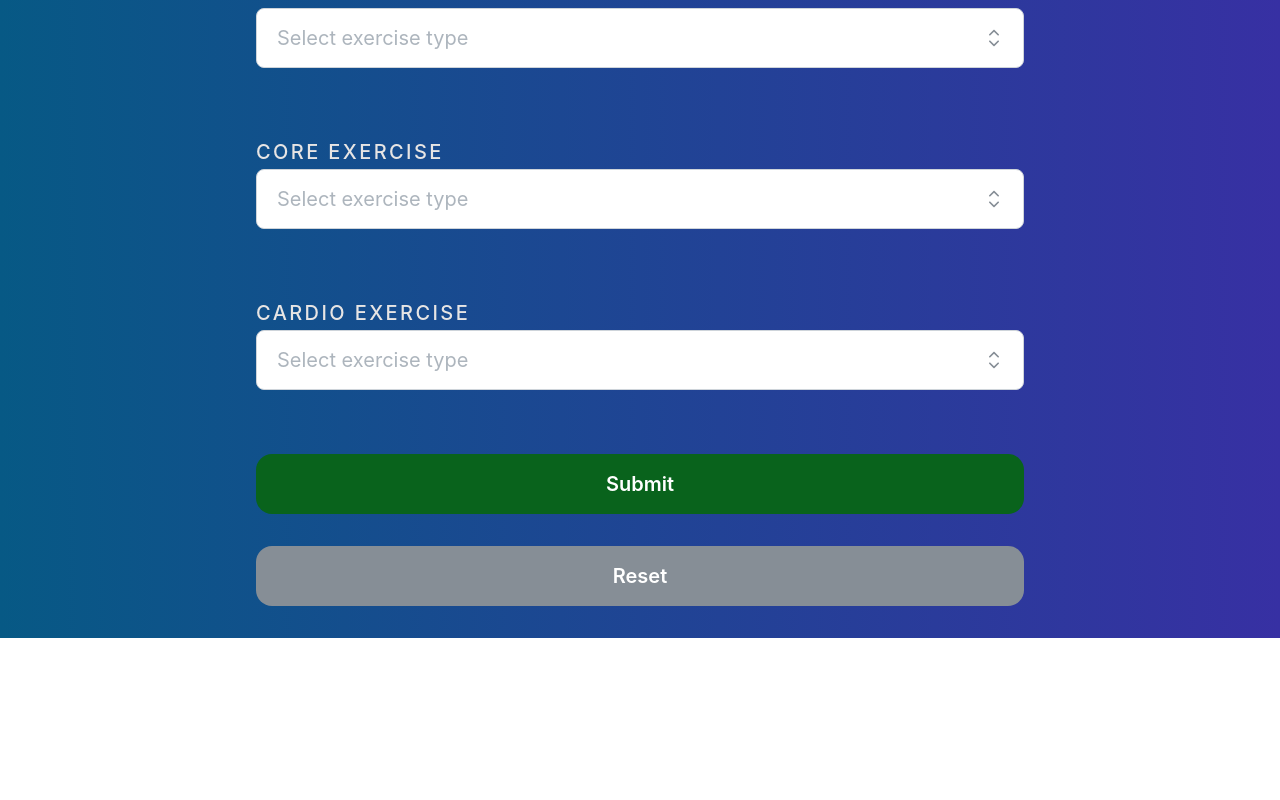
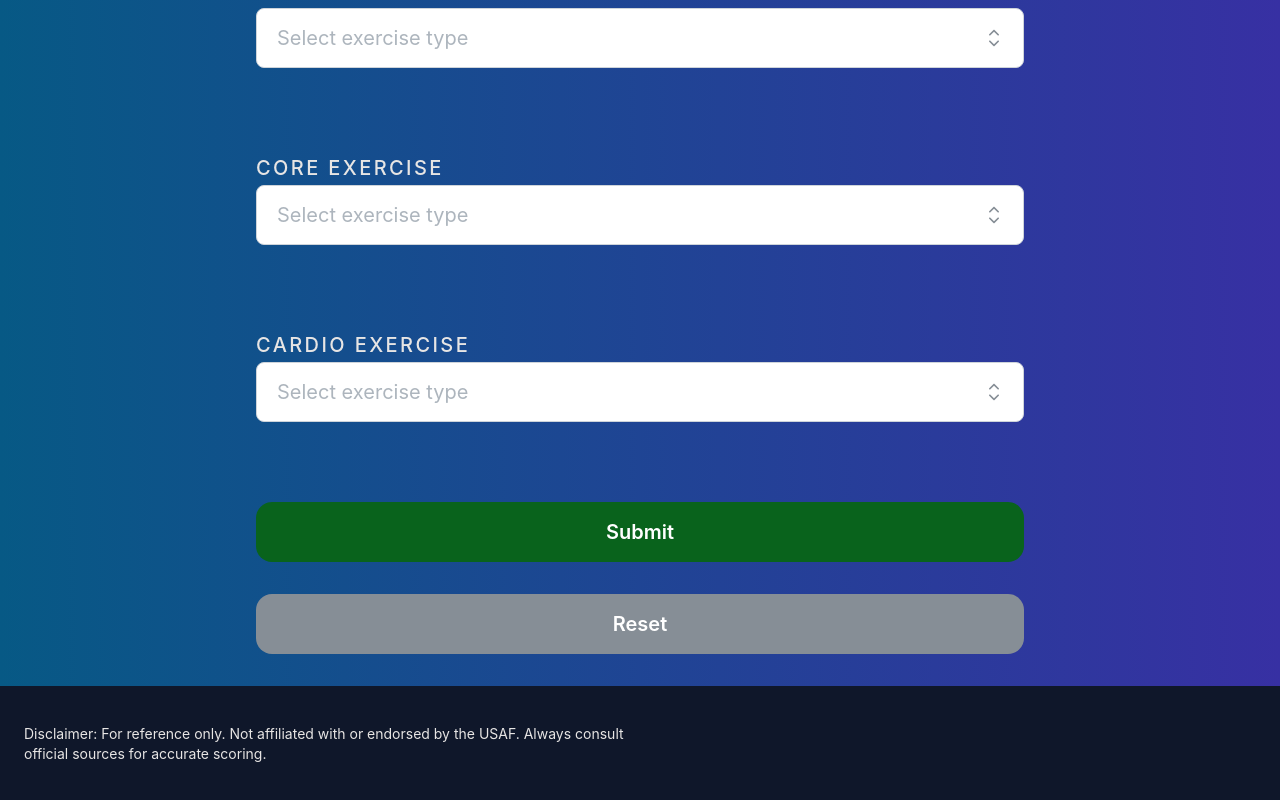
Before and after one commit to ronnieima/usaf-pt-calculator, a Next.js app: page / in a window 1280 px wide. Shown: the part 768-1568 px from the top of the page. Before the commit the page ends 1406 px from the top, so only its background shows below. Built offline with nearby package versions, Linux system fonts and the light colour scheme.

Commit message:
add footer/dynamic input visibility

```diff
--- a/app/_ui/ExerciseSelect.tsx
+++ b/app/_ui/ExerciseSelect.tsx
@@ -1,6 +1,6 @@
 "use client";
 
-import { Select } from "@mantine/core";
+import { NumberInput, Select, TextInput } from "@mantine/core";
 import React, { useState } from "react";
 import formatExerciseName from "../_util/formatExerciseName";
 
@@ -11,11 +11,13 @@ type ExerciseSelectProps = {
 
 const ExerciseSelect = ({ type, options }: ExerciseSelectProps) => {
   const [value, setValue] = useState("");
-  console.log(value);
+  const exerciseLabel = formatExerciseName(type);
+  const isVisibleInput = Boolean(value);
 
   return (
+    <section className="flex flex-col gap-4">
       <Select
-      label={`${formatExerciseName(type)} Exercise`}
+        label={`${exerciseLabel} Exercise`}
         placeholder="Select exercise type"
         size="xl"
         radius="0.5rem"
@@ -23,6 +25,33 @@ const ExerciseSelect = ({ type, options }: ExerciseSelectProps) => {
         value={value}
         onChange={setValue}
       />
+
+      <div className="relative">
+        <div
+          className={
+            isVisibleInput
+              ? "transform opacity-100 transition-all duration-1000"
+              : "invisible absolute h-0 w-0 -translate-y-4 transform opacity-0 transition-all duration-0"
+          }
+        >
+          {value === "Forearm Plank" || value === "1.5 Mile Run" ? (
+            <TextInput
+              size="lg"
+              radius="md"
+              label={`${value} Time`}
+              placeholder="MM:SS"
+            />
+          ) : (
+            <NumberInput
+              size="xl"
+              radius="lg"
+              label={`${value} Reps`}
+              placeholder="Reps"
+            />
+          )}
+        </div>
+      </div>
+    </section>
   );
 };
 
--- /dev/null
+++ b/app/_ui/Footer.tsx
@@ -0,0 +1,14 @@
+import React from "react";
+
+const Footer = () => {
+  return (
+    <footer className="flex bg-slate-900  p-6 text-stone-200">
+      <p className="w-[50%] text-sm">
+        Disclaimer: For reference only. Not affiliated with or endorsed by the
+        USAF. Always consult official sources for accurate scoring.
+      </p>
+    </footer>
+  );
+};
+
+export default Footer;
--- a/app/_ui/Form.tsx
+++ b/app/_ui/Form.tsx
@@ -1,6 +1,6 @@
-import { Button } from "@mantine/core";
 import AgeGroupSelect from "./AgeGroupSelect";
 import ExerciseSelect from "./ExerciseSelect";
+import FormButtons from "./FormButtons";
 import GenderRadioButtons from "./GenderRadioButtons";
 
 const Form = () => {
@@ -11,31 +11,19 @@ const Form = () => {
       {/* select age group */}
       <AgeGroupSelect />
       {/* select upper exercise  */}
-      <ExerciseSelect type="upper" options={["Pushups", "Hand Releases"]} />
+      <ExerciseSelect type="upper" options={["Pushup", "Hand Release"]} />
       {/* select core exercise */}
       <ExerciseSelect
         type="core"
-        options={["Situps", "Cross Legged Reverse Crunches", "Forearm Plank"]}
+        options={["Situp", "Cross Legged Reverse Crunch", "Forearm Plank"]}
       />
       {/* select cardio exercise */}
       <ExerciseSelect
         type="cardio"
-        options={["1.5 Mile Run", "20 Meter HAMR Shuttles"]}
+        options={["1.5 Mile Run", "20 Meter HAMR Shuttle"]}
       />
       {/* reset/submit button */}
-      <div className="flex flex-col gap-8">
-        <Button
-          variant="filled"
-          color="rgba(9, 99, 28, 1)"
-          size="xl"
-          radius="lg"
-        >
-          Submit
-        </Button>
-        <Button variant="filled" color="gray" size="xl" radius="lg">
-          Reset
-        </Button>
-      </div>
+      <FormButtons />
     </form>
   );
 };
--- /dev/null
+++ b/app/_ui/FormButtons.tsx
@@ -0,0 +1,23 @@
+import { Button } from "@mantine/core";
+import React from "react";
+
+const FormButtons = () => {
+  return (
+    <div className="flex flex-col gap-8">
+      <Button
+        type="submit"
+        variant="filled"
+        color="rgba(9, 99, 28, 1)"
+        size="xl"
+        radius="lg"
+      >
+        Submit
+      </Button>
+      <Button type="reset" variant="filled" color="gray" size="xl" radius="lg">
+        Reset
+      </Button>
+    </div>
+  );
+};
+
+export default FormButtons;
--- a/app/_ui/Links.tsx
+++ b/app/_ui/Links.tsx
@@ -16,7 +16,7 @@ function Links() {
             className={classnames({
               "text-zinc-900": link.href === currentPath,
               "text-zinc-500 no-underline": link.href !== currentPath,
-              "no-underline transition-colors hover:text-zinc-800": true,
+              "transition-colors hover:text-zinc-800": true,
             })}
           >
             {link.label}
--- a/app/layout.tsx
+++ b/app/layout.tsx
@@ -5,6 +5,7 @@ import "@mantine/core/styles.css";
 
 import { MantineProvider, ColorSchemeScript } from "@mantine/core";
 import NavBar from "./_ui/NavBar";
+import Footer from "./_ui/Footer";
 
 export const metadata = {
   title: "My Mantine app",
@@ -25,6 +26,7 @@ export default function RootLayout({
         <MantineProvider>
           <NavBar />
           {children}
+          <Footer />
         </MantineProvider>
       </body>
     </html>
```
Lines whose indentation alone changed are shown as unchanged.
